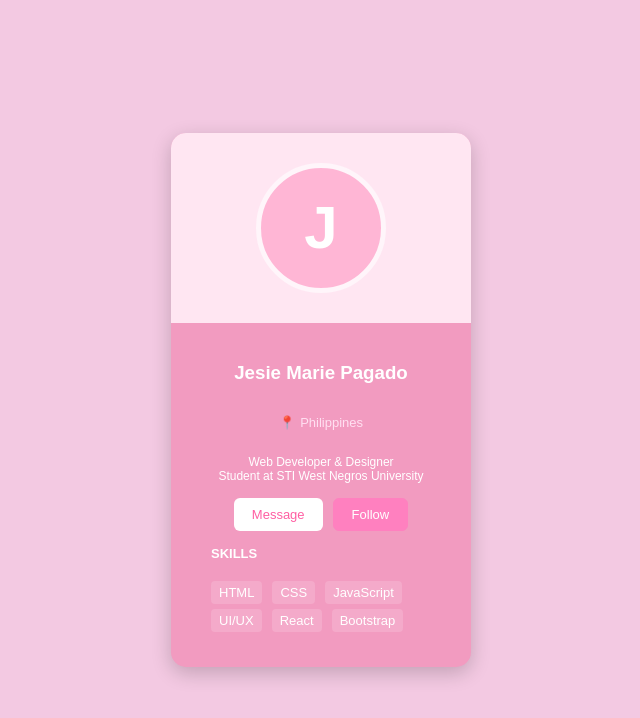
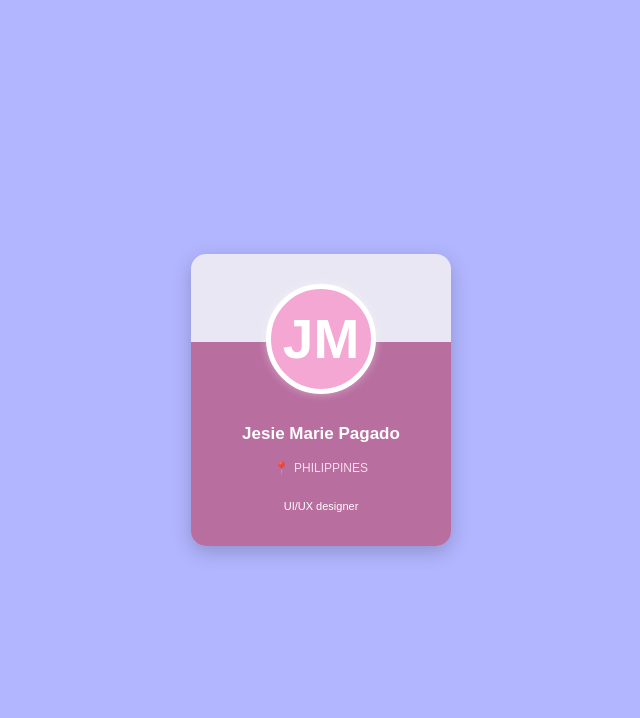
Before and after one commit to jesiemariepagado4-tech/3F--Pagado, a plain HTML site: page index.html in a window 1280 px wide. Shown: the whole page, without its empty margins (319-959 px from the left). Drawn offline with Linux system fonts and the light colour scheme.

Commit message:
basic profilecard

```diff
--- a/index.html
+++ b/index.html
@@ -6,7 +6,7 @@
   <title>Profile Card</title>
   <style>
     body {
-        background: #f3c9e2;
+      background: #b2b6ff;
       font-family: 'Poppins', sans-serif;
       display: flex;
       justify-content: center;
@@ -16,39 +16,46 @@
     }
 
     .card {
-        width: 300px;
-        background: #f29bc0;
+      width: 260px;
       border-radius: 15px;
-        box-shadow: 0 6px 20px rgba(0,0,0,0.2);
       overflow: hidden;
+      box-shadow: 0 6px 20px rgba(0, 0, 0, 0.2);
+      background: linear-gradient(to bottom, #e8e7f3 30%, #b86e9f 30%);
+      text-align: center;
       color: #fff;
-        text-align: center;
     }
 
     .card-header {
-        background: #ffe6f2;
-        padding: 30px;
+      padding: 30px 0 0;
       display: flex;
       justify-content: center;
       align-items: center;
     }
 
     .profile-letter {
-        width: 120px;
-        height: 120px;
+      width: 100px;
+      height: 100px;
       border-radius: 50%;
-        background: #ffb6d5;
+      background: #f4a7d3;
       color: white;
+      font-size: 55px;
+      font-weight: bold;
       display: flex;
       justify-content: center;
       align-items: center;
-        font-size: 60px;
-        font-weight: bold;
-        border: 5px solid #fff5fa;
+      border: 5px solid #fff;
+      box-shadow: 0 0 10px rgba(255, 255, 255, 0.4);
     }
 
     .card-body {
-        padding: 20px;
+      padding: 15px 20px 20px;
+      margin-top: 10px;
+    }
+
+    .card-body h3 {
+      margin: 5px 0;
+      font-size: 17px;
+      font-weight: 600;
     }
 
     .location {
@@ -56,35 +63,43 @@
       justify-content: center;
       align-items: center;
       gap: 5px;
-        font-size: 13px;
-        color: #ffe0f1;
-        margin-bottom: 5px;
+      font-size: 12px;
+      color: #fcdaf0;
+      margin-bottom: 8px;
+    }
+
+    .description {
+      font-size: 11px;
+      line-height: 1.5;
+      margin-bottom: 12px;
+      color: #fff;
     }
 
     .buttons {
       display: flex;
       justify-content: center;
-        gap: 10px;
-        margin: 15px 0;
+      gap: 8px;
+      margin-bottom: 15px;
     }
 
     .btn {
-        padding: 8px 18px;
+      padding: 6px 14px;
       border-radius: 6px;
       border: none;
+      font-size: 12px;
       cursor: pointer;
-        font-size: 13px;
       transition: 0.3s;
     }
 
     .btn-message {
       background: #fff;
-        color: #ff5ea2;
+      color: #000;
     }
+
     .btn-follow {
-        background: #ff80bf;
+      background: #f17cc5;
       color: #fff;
-        border: 1px solid #ff80bf;
+      border: 1px solid #f17cc5;
     }
 
     .btn:hover {
@@ -93,18 +108,19 @@
 
     .skills {
       text-align: left;
-        font-size: 13px;
-        padding: 0 20px 15px;
+      font-size: 11px;
+      color: #fff;
+    }
+
+    .skills strong {
+      display: block;
+      margin-bottom: 5px;
     }
 
     .skills span {
       display: inline-block;
-        margin-right: 10px;
-        margin-top: 5px;
-        color: #ffffff;
-        background: rgba(255,255,255,0.15);
-        padding: 4px 8px;
-        border-radius: 4px;
+      margin-right: 8px;
+      margin-top: 4px;
     }
   </style>
 </head>
@@ -112,33 +128,15 @@
 
   <div class="card">
     <div class="card-header">
-        <div class="profile-letter">J</div>
+      <div class="profile-letter">JM</div>
     </div>
 
     <div class="card-body">
       <h3>Jesie Marie Pagado</h3>
 
       <div class="location">
-            <span>📍</span> <p>Philippines</p>
+        <span>📍</span><p>PHILIPPINES</p>
       </div>
 
-        <p style="font-size: 12px; color:#ffffff;">
-            Web Developer & Designer <br>
-            Student at STI West Negros University
-        </p>
-
-        <div class="buttons">
-            <button class="btn btn-message">Message</button>
-            <button class="btn btn-follow">Follow</button>
-        </div>
-
-        <div class="skills">
-            <strong>SKILLS</strong> <br><br>
-            <span>HTML</span><span>CSS</span><span>JavaScript</span>
-            <span>UI/UX</span><span>React</span><span>Bootstrap</span>
-        </div>
-    </div>
-</div>
-
-</body>
-</html>
+      <p class="description">
+        UI/UX designer
```
Lines whose indentation alone changed are shown as unchanged.
